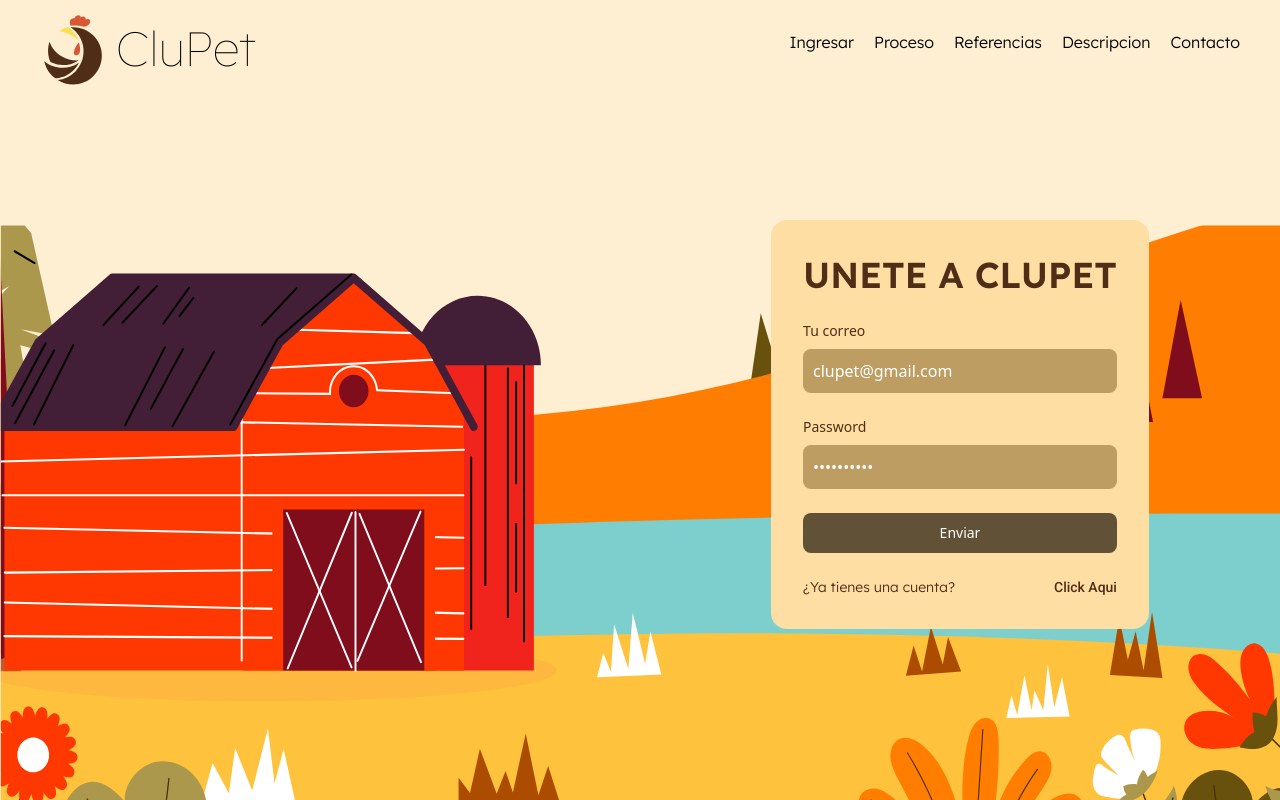
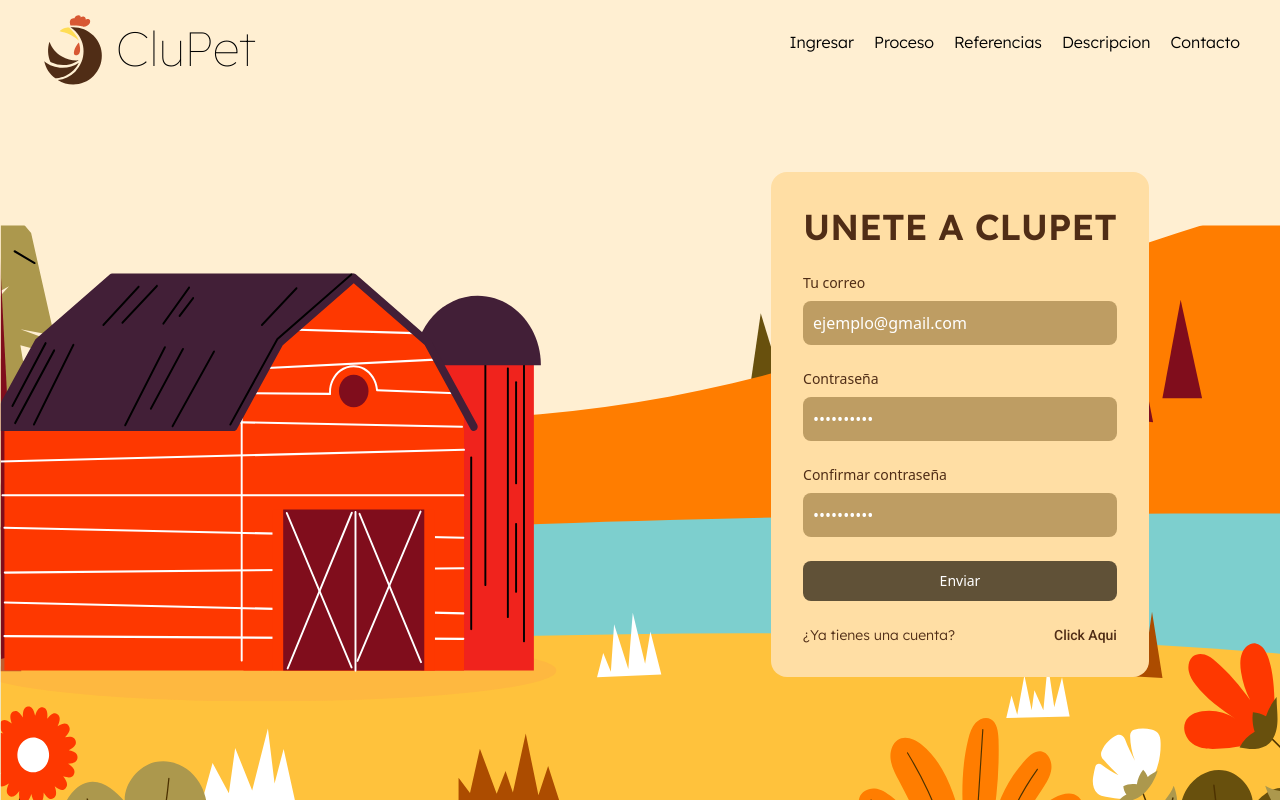
Before and after one commit to daliondev/CluPet, a React (Vite) app: page / in a window 1280 px wide. Shown: the top 800 px of the page. Built offline with nearby package versions, Linux system fonts and the light colour scheme.

Commit message:
feat: Change resgistration form

```diff
--- a/src/components/Hero.jsx
+++ b/src/components/Hero.jsx
@@ -18,13 +18,13 @@ const Hero = () => {
                   name="email"
                   id="email"
                   className="bg-[#be9d63]  text-white rounded-lg block w-full p-2.5 placeholder-white"
-                  placeholder="clupet@gmail.com"
+                  placeholder="ejemplo@gmail.com"
                   required=""
                 />
               </div>
               <div>
                 <label className="block mb-2 text-sm font-medium text-[#502d16ff]">
-                  Password
+                  Contraseña
                 </label>
                 <input
                   type="password"
@@ -34,7 +34,18 @@ const Hero = () => {
                   required=""
                 />
               </div>
-
+              <div>
+                <label className="block mb-2 text-sm font-medium text-[#502d16ff]">
+                  Confirmar contraseña
+                </label>
+                <input
+                  type="password"
+                  name="password"
+                  className="bg-[#be9d63] rounded-lg block w-full p-2.5 placeholder-white"
+                  placeholder="••••••••••"
+                  required=""
+                />
+              </div>
               <button
                 type="submit"
                 className="bg-[#605137] w-full text-white bg-primary-600 hover:bg-[#746243] font-medium rounded-lg text-sm px-5 py-2.5 text-center"
```
